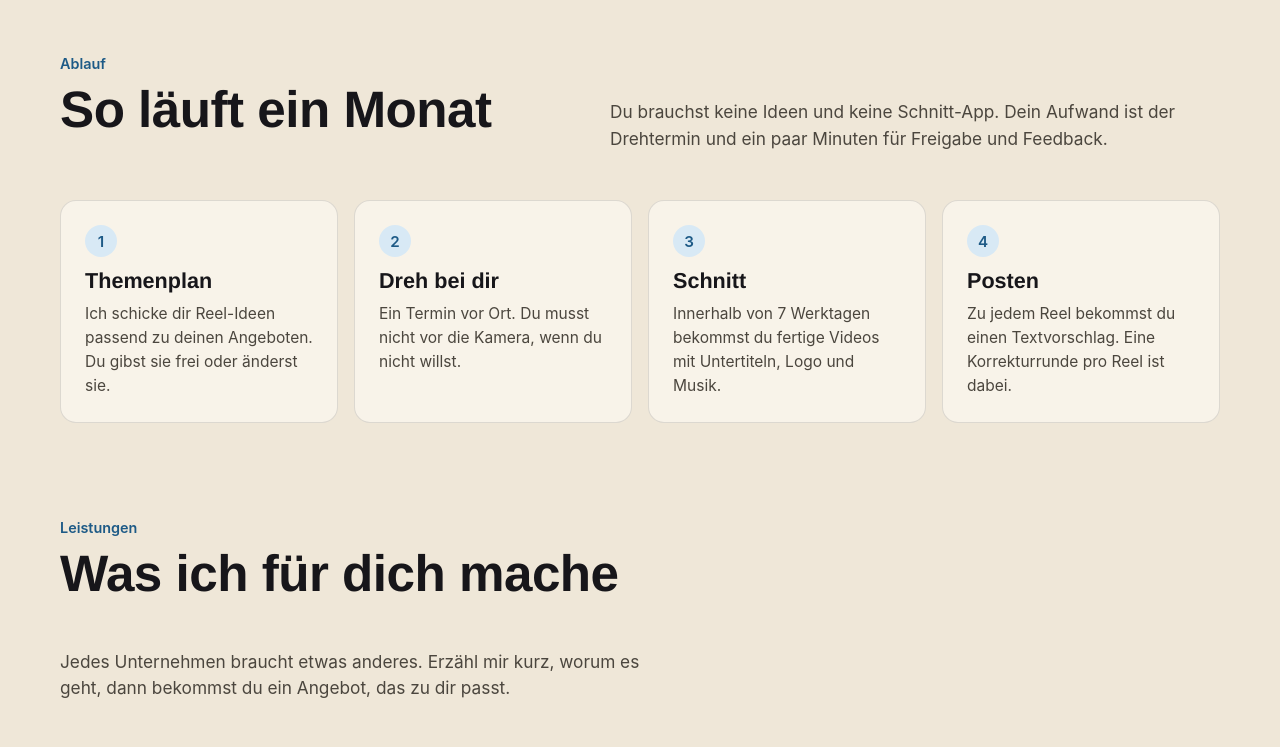
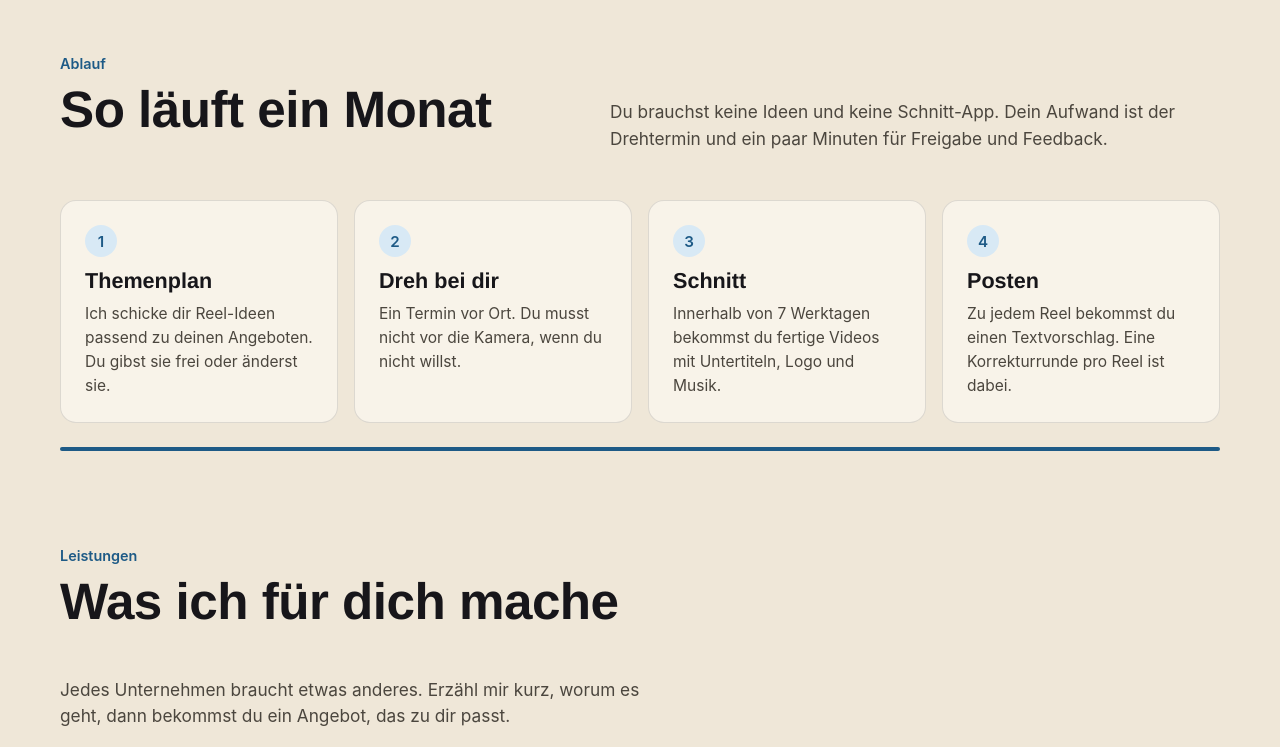
Before and after one commit to Termed30/werbeagentur, a plain HTML site: page index.html in a window 1280 px wide. Shown: the part 1499-2246 px from the top of the page. Drawn offline with Linux system fonts and the light colour scheme.

Commit message:
Mehr Bewegung: Überschrift fliegt ein, Handy neigt sich, Ablauf spielt sich ab
Co-Authored-By: Claude Opus 5.5 <noreply@anthropic.com>

```diff
--- a/index.html
+++ b/index.html
@@ -100,6 +100,15 @@ h1 .hl::after{content:"";position:absolute;left:-.04em;right:-.04em;bottom:.08em
 @media (max-width:520px){.side-stack{display:grid;grid-template-columns:1fr 1fr;gap:10px;width:min(320px,74vw)}.side-card{padding:12px}.side-card b{font-size:1.15rem}}
 
 .hero>*,.case>*,.planner>*,.offers>*,.close>*,.about>*,.builder>*,.f{min-width:0}
+/* Bewegung */
+.stage{perspective:900px}
+.phone{transition:transform .25s var(--ease);transform-style:preserve-3d;will-change:transform}
+h1 .w{display:inline-block;animation:wordUp .7s var(--ease) backwards;animation-delay:calc(var(--d) * 70ms + 100ms)}
+@keyframes wordUp{from{opacity:0;transform:translateY(.45em)}}
+.steps{position:relative}
+.steps-bar{grid-column:1/-1;height:4px;border-radius:2px;background:var(--line);overflow:hidden;margin-top:8px}
+.steps-bar i{display:block;height:100%;width:0;background:var(--blue-ink);transition:width .8s var(--ease)}
+@media (max-width:980px){.steps-bar{display:none}}
 /* Leiste mit Fakten */
 .facts{display:grid;grid-template-columns:repeat(4,1fr);border-top:1px solid var(--line);border-bottom:1px solid var(--line)}
 .facts div{padding:24px 20px;border-left:1px solid var(--line)}
@@ -168,7 +177,7 @@ h2{font:600 clamp(2rem,4.2vw,3.2rem)/1.02 var(--display);letter-spacing:-.01em;m
 /* Ablauf */
 .steps{list-style:none;margin:0;padding:0;display:grid;grid-template-columns:repeat(4,1fr);gap:16px;counter-reset:s}
 .steps li{background:var(--card);border:1px solid var(--line);border-radius:var(--r-md);padding:24px;position:relative;cursor:default;transition:transform .3s var(--ease),background-color .3s var(--ease),color .3s var(--ease),box-shadow .3s var(--ease),border-color .3s var(--ease)}
-.steps li:hover,.steps li.on,.steps li:focus-visible{transform:translateY(-8px) scale(1.04);background:var(--ink);border-color:var(--ink);color:var(--paper);box-shadow:0 24px 40px -18px rgba(23,22,26,.45);z-index:1}
+.steps li:not(.steps-bar):hover,.steps li.on,.steps li:not(.steps-bar):focus-visible{transform:translateY(-12px) scale(1.07);background:var(--ink);border-color:var(--ink);color:var(--paper);box-shadow:0 24px 40px -18px rgba(23,22,26,.45);z-index:1}
 .steps li:hover p,.steps li.on p{color:rgba(239,231,216,.8)}
 .steps li:hover .n,.steps li.on .n{background:var(--blue);color:var(--ink);transform:scale(1.12)}
 .steps .n{transition:background-color .3s var(--ease),color .3s var(--ease),transform .3s var(--ease)}
@@ -401,6 +410,7 @@ footer a{color:var(--ink-2);display:inline-block;padding:12px 4px}
       <li style="--i:1" tabindex="0"><span class="n">2</span><h3>Dreh bei dir</h3><p>Ein Termin vor Ort. Du musst nicht vor die Kamera, wenn du nicht willst.</p></li>
       <li style="--i:2" tabindex="0"><span class="n">3</span><h3>Schnitt</h3><p>Innerhalb von 7 Werktagen bekommst du fertige Videos mit Untertiteln, Logo und Musik.</p></li>
       <li style="--i:3" tabindex="0"><span class="n">4</span><h3>Posten</h3><p>Zu jedem Reel bekommst du einen Textvorschlag. Eine Korrekturrunde pro Reel ist dabei.</p></li>
+      <li class="steps-bar" aria-hidden="true" style="padding:0;border:0;background:none;box-shadow:none;transform:none"><i id="stepsBar"></i></li>
     </ol>
   </section>
 
@@ -556,6 +566,27 @@ if (matchMedia("(hover: none)").matches) document.querySelectorAll(".steps li").
   document.querySelectorAll(".steps li").forEach(x=>x.classList.toggle("on", x===li && !li.classList.contains("on")));
 }));
 
+/* Bewegung: Überschrift, Handy-Neigung, Ablauf läuft einmal durch */
+if (!reduce){
+  const h1 = document.querySelector("h1");
+  h1.innerHTML = h1.textContent.split(" ").map((w,i)=>`<span class="w" style="--d:${i}">${w}</span>`).join(" ");
+  const stage = document.querySelector(".stage"), ph = stage.querySelector(".phone");
+  if (matchMedia("(hover: hover)").matches){
+    stage.addEventListener("mousemove", e=>{ const r = stage.getBoundingClientRect(); const x = (e.clientX - r.left)/r.width - .5, y = (e.clientY - r.top)/r.height - .5; ph.style.transform = `rotateY(${x*14}deg) rotateX(${-y*10}deg)`; });
+    stage.addEventListener("mouseleave", ()=>{ ph.style.transform = ""; });
+  }
+  const items = [...document.querySelectorAll(".steps li:not(.steps-bar)")], bar = $("stepsBar");
+  let played = false;
+  new IntersectionObserver(([e])=>{
+    if (!e.isIntersecting || played) return; played = true;
+    items.forEach((li,k)=>setTimeout(()=>{
+      if (document.querySelector(".steps li:hover")) return;
+      items.forEach(x=>x.classList.toggle("on", x===li)); if (bar) bar.style.width = ((k+1)/items.length*100) + "%";
+    }, 700 + k*1100));
+    setTimeout(()=>items.forEach(x=>x.classList.remove("on")), 700 + items.length*1100 + 600);
+  },{threshold:.5}).observe(document.querySelector(".steps"));
+}
+
 /* Anfrage */
 const MAIL = /^[^\s@]+@[^\s@]+\.[^\s@]{2,}$/;
 let tried = false;
```
